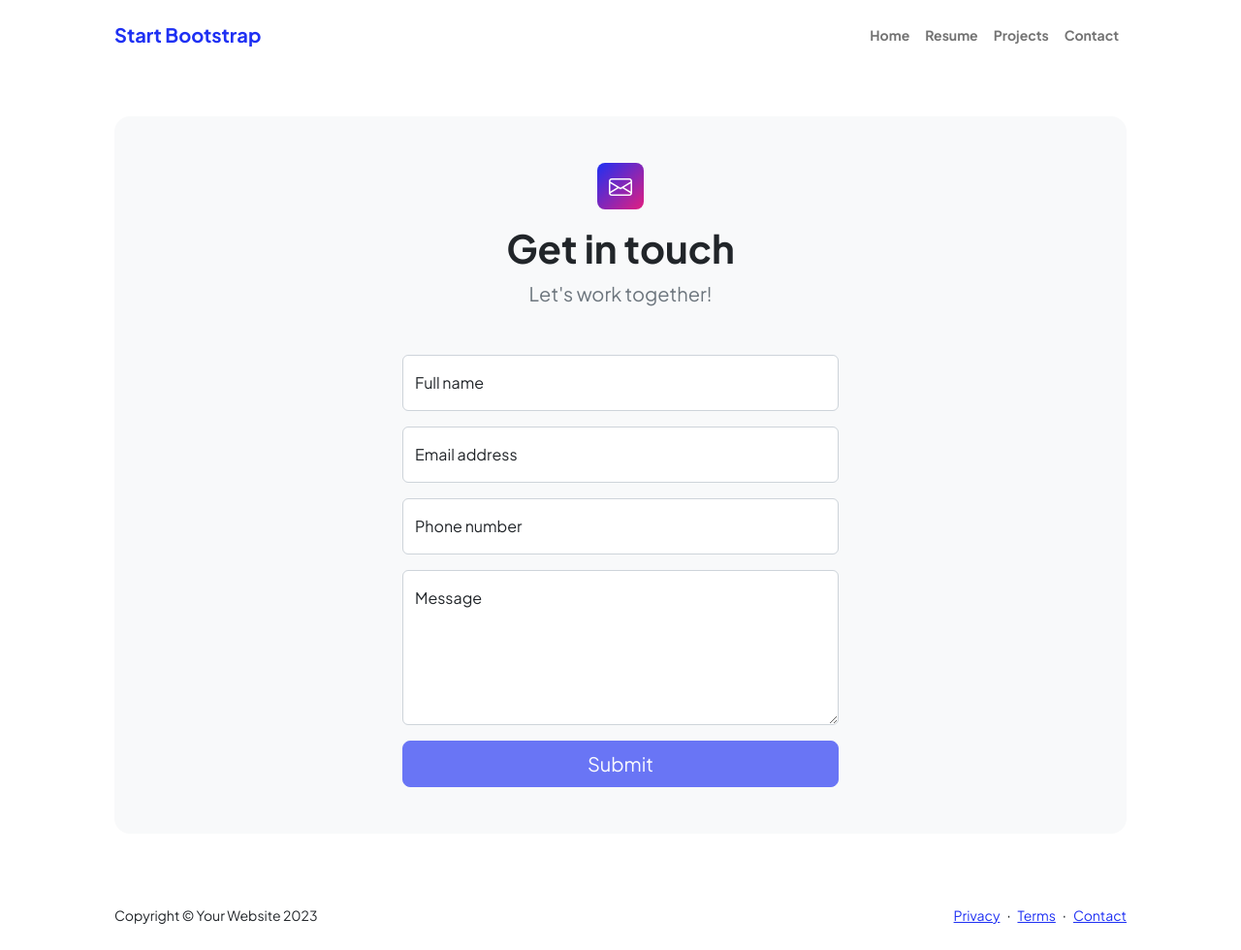
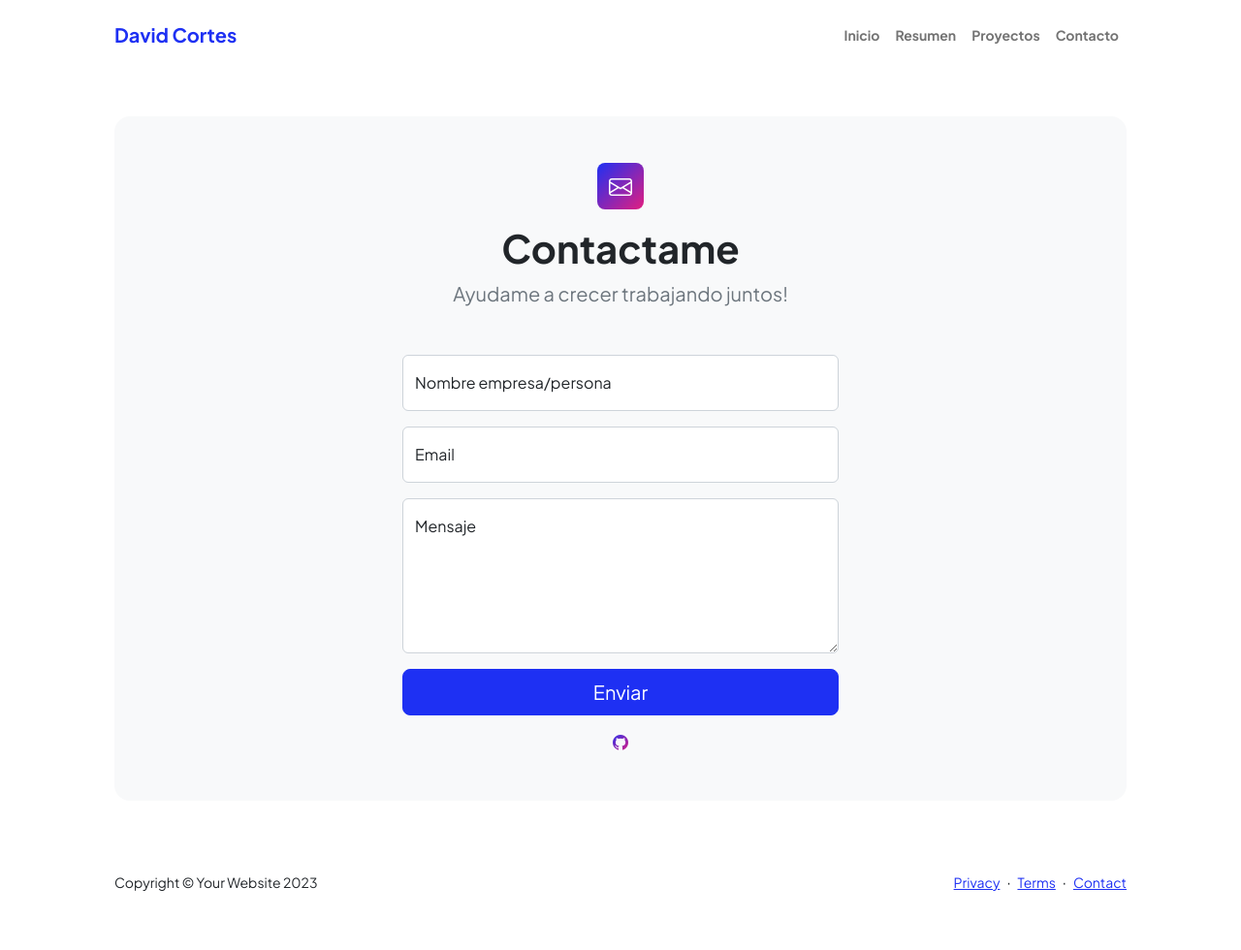
Before and after one commit to davidcortes241916/portafolio_David_Cortes, a Django app: template templates/portafolio/contact.html in a window 1280 px wide. Shown: the whole page at 97% size. After the commit the page ends 920 px from the top, so only its background shows below. Run offline with Django 3.2, Linux system fonts and the light colour scheme; the template is opened without the code that fills it, so the values that code supplies are empty; some libraries are stand-ins or nearby versions.

Commit message:
Se realizo el envio correo correctamente a correo, pero falta agtegar whatsapp y un buen tamaño, adicion se puede agregar una animacion de espera para el correo ya que tarda 2s en enviar y alistar el primer proyecto de suscripcion

```diff
--- a/apps/portafolio/urls.py
+++ b/apps/portafolio/urls.py
@@ -5,4 +5,10 @@ app_name= 'portafolio'
 
 urlpatterns = [
     path("", views.index, name="inicio"),
+    path("contacto/", views.contact, name="contacto"),
+    path("respuesta/", views.contact_ajax, name="contact_ajax"),
+    path("proyectos/", views.projects, name="proyectos"),
+    path("resumen/", views.resumen, name="resumen"),
+    #descargar CV
+    path('download-cv/', views.download_cv, name='download_cv'),
 ]
--- a/templates/portafolio/contact.html
+++ b/templates/portafolio/contact.html
@@ -1,3 +1,5 @@
+{% load static %}
+
 <!DOCTYPE html>
 <html lang="en">
     <head>
@@ -7,7 +9,7 @@
         <meta name="author" content />
         <title>Modern Business - Start Bootstrap Template</title>
         <!-- Favicon-->
-        <link rel="icon" type="image/x-icon" href="assets/favicon.ico" />
+        <link rel="icon" type="image/x-icon" href="{% static "assets/favicon.ico" %}" />
         <!-- Custom Google font-->
         <link rel="preconnect" href="https://fonts.googleapis.com" />
         <link rel="preconnect" href="https://fonts.gstatic.com" crossorigin />
@@ -15,21 +17,21 @@
         <!-- Bootstrap icons-->
         <link href="https://cdn.jsdelivr.net/npm/bootstrap-icons@1.8.1/font/bootstrap-icons.css" rel="stylesheet" />
         <!-- Core theme CSS (includes Bootstrap)-->
-        <link href="css/styles.css" rel="stylesheet" />
+        <link href="{% static "css/styles.css" %}" rel="stylesheet" />
     </head>
     <body class="d-flex flex-column">
         <main class="flex-shrink-0">
             <!-- Navigation-->
             <nav class="navbar navbar-expand-lg navbar-light bg-white py-3">
                 <div class="container px-5">
-                    <a class="navbar-brand" href="index.html"><span class="fw-bolder text-primary">Start Bootstrap</span></a>
+                    <a class="navbar-brand" href="{% url "portafolio:inicio" %}"><span class="fw-bolder text-primary">David Cortes</span></a> <!--hay que agregar ruta con django-->
                     <button class="navbar-toggler" type="button" data-bs-toggle="collapse" data-bs-target="#navbarSupportedContent" aria-controls="navbarSupportedContent" aria-expanded="false" aria-label="Toggle navigation"><span class="navbar-toggler-icon"></span></button>
                     <div class="collapse navbar-collapse" id="navbarSupportedContent">
                         <ul class="navbar-nav ms-auto mb-2 mb-lg-0 small fw-bolder">
-                            <li class="nav-item"><a class="nav-link" href="index.html">Home</a></li>
-                            <li class="nav-item"><a class="nav-link" href="resume.html">Resume</a></li>
-                            <li class="nav-item"><a class="nav-link" href="projects.html">Projects</a></li>
-                            <li class="nav-item"><a class="nav-link" href="contact.html">Contact</a></li>
+                            <li class="nav-item"><a class="nav-link" href="{% url "portafolio:inicio" %}">Inicio</a></li>
+                            <li class="nav-item"><a class="nav-link" href="{% url "portafolio:resumen" %}">Resumen</a></li>
+                            <li class="nav-item"><a class="nav-link" href="{% url "portafolio:proyectos" %}">Proyectos</a></li>
+                            <li class="nav-item"><a class="nav-link" href="{% url "portafolio:contacto" %}">Contacto</a></li>
                         </ul>
                     </div>
                 </div>
@@ -41,8 +43,8 @@
                     <div class="bg-light rounded-4 py-5 px-4 px-md-5">
                         <div class="text-center mb-5">
                             <div class="feature bg-primary bg-gradient-primary-to-secondary text-white rounded-3 mb-3"><i class="bi bi-envelope"></i></div>
-                            <h1 class="fw-bolder">Get in touch</h1>
-                            <p class="lead fw-normal text-muted mb-0">Let's work together!</p>
+                            <h1 class="fw-bolder">Contactame</h1>
+                            <p class="lead fw-normal text-muted mb-0">Ayudame a crecer trabajando juntos!</p>
                         </div>
                         <div class="row gx-5 justify-content-center">
                             <div class="col-lg-8 col-xl-6">
@@ -53,52 +55,50 @@
                                 <!-- To make this form functional, sign up at-->
                                 <!-- https://startbootstrap.com/solution/contact-forms-->
                                 <!-- to get an API token!-->
-                                <form id="contactForm" data-sb-form-api-token="API_TOKEN">
+                                <form id="contactForm">
+                                    {% csrf_token %}
                                     <!-- Name input-->
                                     <div class="form-floating mb-3">
-                                        <input class="form-control" id="name" type="text" placeholder="Enter your name..." data-sb-validations="required" />
-                                        <label for="name">Full name</label>
-                                        <div class="invalid-feedback" data-sb-feedback="name:required">A name is required.</div>
+                                        <input class="form-control" id="name" name="name" type="text" placeholder="Enter your name..." data-sb-validations="required" />
+                                        <label for="name">Nombre empresa/persona</label>
+                                        <div class="invalid-feedback" data-sb-feedback="name:required">El nombre es requerido</div>
                                     </div>
                                     <!-- Email address input-->
                                     <div class="form-floating mb-3">
-                                        <input class="form-control" id="email" type="email" placeholder="name@example.com" data-sb-validations="required,email" />
-                                        <label for="email">Email address</label>
-                                        <div class="invalid-feedback" data-sb-feedback="email:required">An email is required.</div>
-                                        <div class="invalid-feedback" data-sb-feedback="email:email">Email is not valid.</div>
-                                    </div>
-                                    <!-- Phone number input-->
-                                    <div class="form-floating mb-3">
-                                        <input class="form-control" id="phone" type="tel" placeholder="(123) 456-7890" data-sb-validations="required" />
-                                        <label for="phone">Phone number</label>
-                                        <div class="invalid-feedback" data-sb-feedback="phone:required">A phone number is required.</div>
+                                        <input class="form-control" id="email" name="email" type="email" placeholder="name@example.com" data-sb-validations="required,email" />
+                                        <label for="email">Email</label>
+                                        <div class="invalid-feedback" data-sb-feedback="email:required">El Email es requerido</div>
+                                        <div class="invalid-feedback" data-sb-feedback="email:email">Email no valido</div>
                                     </div>
                                     <!-- Message input-->
                                     <div class="form-floating mb-3">
-                                        <textarea class="form-control" id="message" type="text" placeholder="Enter your message here..." style="height: 10rem" data-sb-validations="required"></textarea>
-                                        <label for="message">Message</label>
-                                        <div class="invalid-feedback" data-sb-feedback="message:required">A message is required.</div>
+                                        <textarea class="form-control" id="message" name="message" type="text" placeholder="Enter your message here..." style="height: 10rem" data-sb-validations="required"></textarea>
+                                        <label for="message">Mensaje</label>
+                                        <div class="invalid-feedback" data-sb-feedback="message:required">El mensaje es requerido</div>
                                     </div>
                                     <!-- Submit success message-->
                                     <!---->
                                     <!-- This is what your users will see when the form-->
                                     <!-- has successfully submitted-->
-                                    <div class="d-none" id="submitSuccessMessage">
-                                        <div class="text-center mb-3">
-                                            <div class="fw-bolder">Form submission successful!</div>
-                                            To activate this form, sign up at
-                                            <br />
-                                            <a href="https://startbootstrap.com/solution/contact-forms">https://startbootstrap.com/solution/contact-forms</a>
-                                        </div>
+                                    {% if success %}
+                                    <div class="alert alert-success">
+                                        ¡Mensaje enviado correctamente!
                                     </div>
+                                    {% endif %}
                                     <!-- Submit error message-->
                                     <!---->
                                     <!-- This is what your users will see when there is-->
                                     <!-- an error submitting the form-->
-                                    <div class="d-none" id="submitErrorMessage"><div class="text-center text-danger mb-3">Error sending message!</div></div>
                                     <!-- Submit Button-->
-                                    <div class="d-grid"><button class="btn btn-primary btn-lg disabled" id="submitButton" type="submit">Submit</button></div>
+                                    <div class="d-grid"><button class="btn btn-primary btn-lg" id="submitButton" type="submit">Enviar</button></div>
+                                    <!--si acaso agregar boton de espera-->
                                 </form>
+                                <div id="formMessage" class="mt-3"></div>
+                                <div class="text-center"> <!--modificar el tamaño-->
+                                    <a class="text-gradient" href="https://github.com/davidcortes241916?tab=repositories" target="_blank"><i class="bi bi-github"></i></a>
+                                </div>
+                                </div></div>
+                                </div>
                             </div>
                         </div>
                     </div>
@@ -122,12 +122,57 @@
         </footer>
         <!-- Bootstrap core JS-->
         <script src="https://cdn.jsdelivr.net/npm/bootstrap@5.2.3/dist/js/bootstrap.bundle.min.js"></script>
+        <script>
+        document.addEventListener("DOMContentLoaded", function () {
+
+            const form = document.getElementById("contactForm");
+            const msg = document.getElementById("formMessage");
+
+            form.addEventListener("submit", function(e) {
+                e.preventDefault();
+
+                const formData = new FormData(form);
+
+                fetch("{% url 'portafolio:contact_ajax' %}", {
+                    method: "POST",
+                    headers: {
+                        "X-CSRFToken": formData.get("csrfmiddlewaretoken")
+                    },
+                    body: formData
+                })
+                .then(res => res.json())
+                .then(data => {
+                    if (data.success) {
+                        msg.innerHTML = `
+                            <div class="alert alert-success">
+                                ¡Mensaje enviado correctamente!
+                            </div>
+                        `;
+                        form.reset();
+                    } else {
+                        msg.innerHTML = `
+                            <div class="alert alert-danger">
+                                Error al enviar
+                            </div>
+                        `;
+                    }
+                })
+                .catch(() => {
+                    msg.innerHTML = `
+                        <div class="alert alert-danger">
+                            Error de conexión
+                        </div>
+                    `;
+                });
+            });
+
+        });
+        </script>
         <!-- Core theme JS-->
-        <script src="js/scripts.js"></script>
+        <script src="{% static "js/scripts.js" %}"></script>
         <!-- * * * * * * * * * * * * * * * * * * * * * * * * * * * * * * * * * * * * * * * *-->
         <!-- * *                               SB Forms JS                               * *-->
         <!-- * * Activate your form at https://startbootstrap.com/solution/contact-forms * *-->
         <!-- * * * * * * * * * * * * * * * * * * * * * * * * * * * * * * * * * * * * * * * *-->
-        <script src="https://cdn.startbootstrap.com/sb-forms-latest.js"></script>
     </body>
 </html>
--- a/templates/portafolio/index.html
+++ b/templates/portafolio/index.html
@@ -29,9 +29,9 @@
                     <div class="collapse navbar-collapse" id="navbarSupportedContent">
                         <ul class="navbar-nav ms-auto mb-2 mb-lg-0 small fw-bolder">
                             <li class="nav-item"><a class="nav-link" href="{% url "portafolio:inicio" %}">Inicio</a></li>
-                            <li class="nav-item"><a class="nav-link" href="resume.html">Resumen</a></li>
-                            <li class="nav-item"><a class="nav-link" href="projects.html">Proyectos</a></li>
-                            <li class="nav-item"><a class="nav-link" href="contact.html">Contacto</a></li>
+                            <li class="nav-item"><a class="nav-link" href="{% url "portafolio:resumen" %}">Resumen</a></li>
+                            <li class="nav-item"><a class="nav-link" href="{% url "portafolio:proyectos" %}">Proyectos</a></li>
+                            <li class="nav-item"><a class="nav-link" href="{% url "portafolio:contacto" %}">Contacto</a></li>
                         </ul>
                     </div>
                 </div>
```
Also changed, not shown: apps/portafolio/views.py (+53 -1 lines), templates/portafolio/resumen.html (renamed from templates/portafolio/resume.html, +78 -47 lines), static/css/styles.css, 1 other file.
